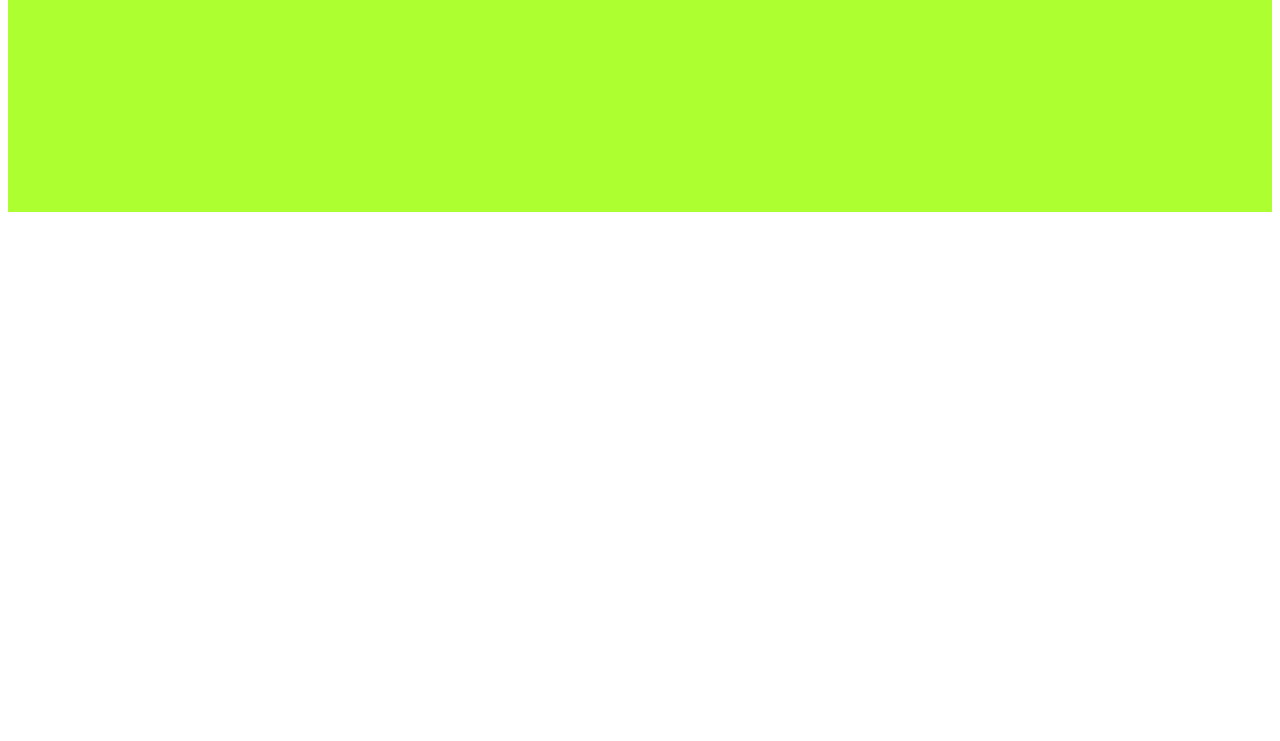
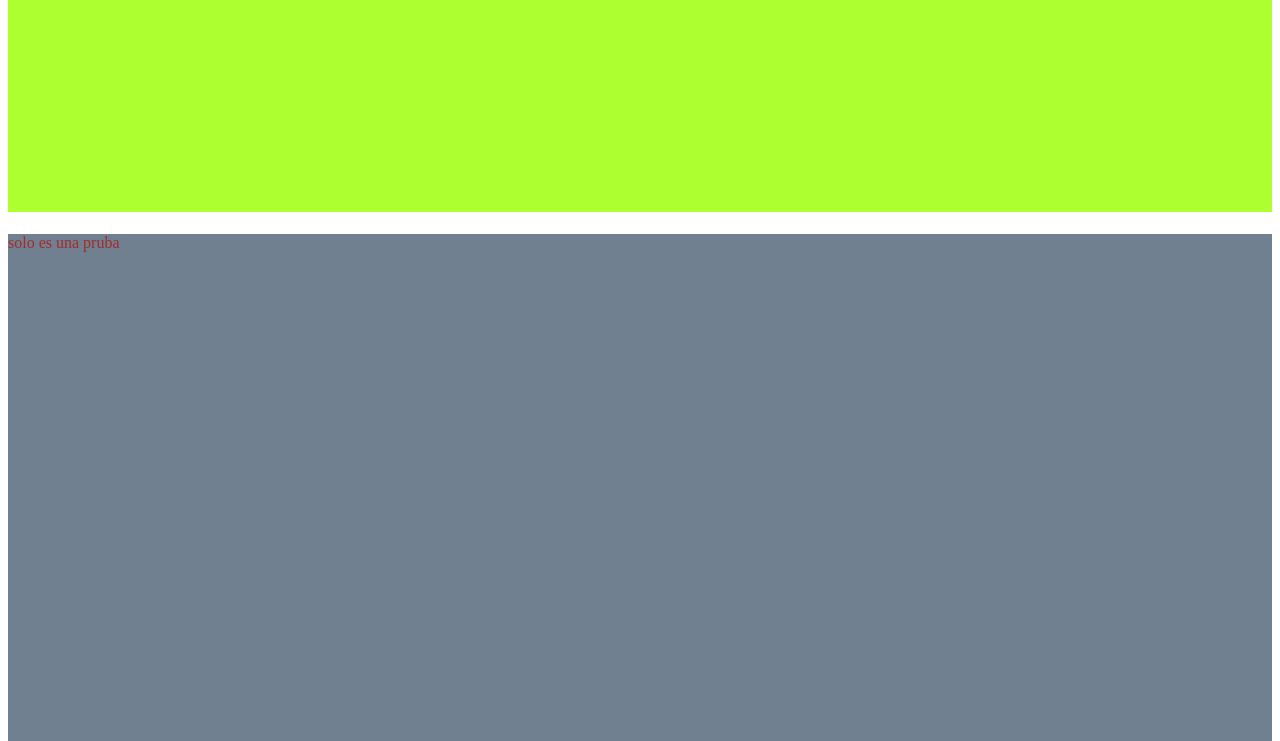
Before and after one commit to VictorSerpaXP/Proyecto-Web-Ejemplo, a plain HTML site: page index.html in a window 1280 px wide. Shown: the part 59-800 px from the top of the page. Drawn offline with Linux system fonts and the light colour scheme.

Commit message:
Mejora de la pagina y agregar parrafo pero marron

```diff
--- a/index.html
+++ b/index.html
@@ -8,5 +8,6 @@
 </head>
 <body>
     <h1 class="titulo">Mi primera pagina web</h1>
+    <p>solo es una pruba</p>
 </body>
 </html>
--- a/styles.css
+++ b/styles.css
@@ -3,3 +3,9 @@
     background-color: greenyellow;
     height: 250px;
 }
+
+p{
+    color: brown;
+    background-color: slategray;
+    height: 900px;
+}
```
